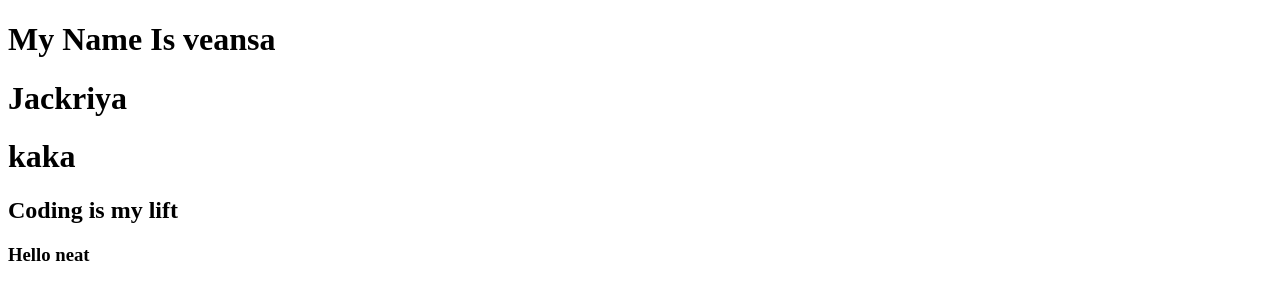
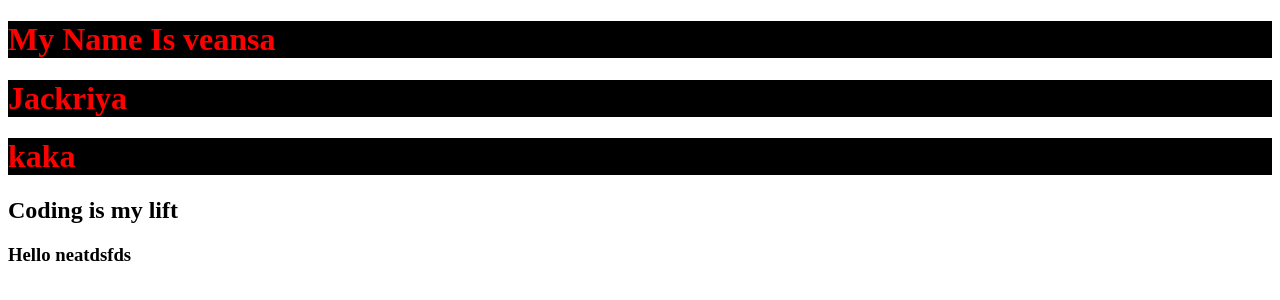
Before and after one commit to HouyVeasna/Demo_Test, a plain HTML site: page index.html in a window 1280 px wide. Drawn offline with Linux system fonts and the light colour scheme.

Commit message:
css html updated

```diff
--- a/css/style.css
+++ b/css/style.css
@@ -0,0 +1,4 @@
+h1{
+    color: red;
+    background-color: black;
+}
--- a/index.html
+++ b/index.html
@@ -5,13 +5,14 @@
     <meta http-equiv="X-UA-Compatible" content="IE=edge">
     <meta name="viewport" content="width=device-width, initial-scale=1.0">
     <title>Hello Html</title>
+    <link rel="stylesheet" href="css/style.css">
 </head>
 <body>
     <h1>My Name Is veansa</h1>
     <h1>Jackriya</h1>
     <h1>kaka</h1>
     <h2>Coding is my lift</h2>
-    <h3>Hello neat</h3>
+    <h3>Hello neatdsfds</h3>
 
 </body>
 </html>
```
